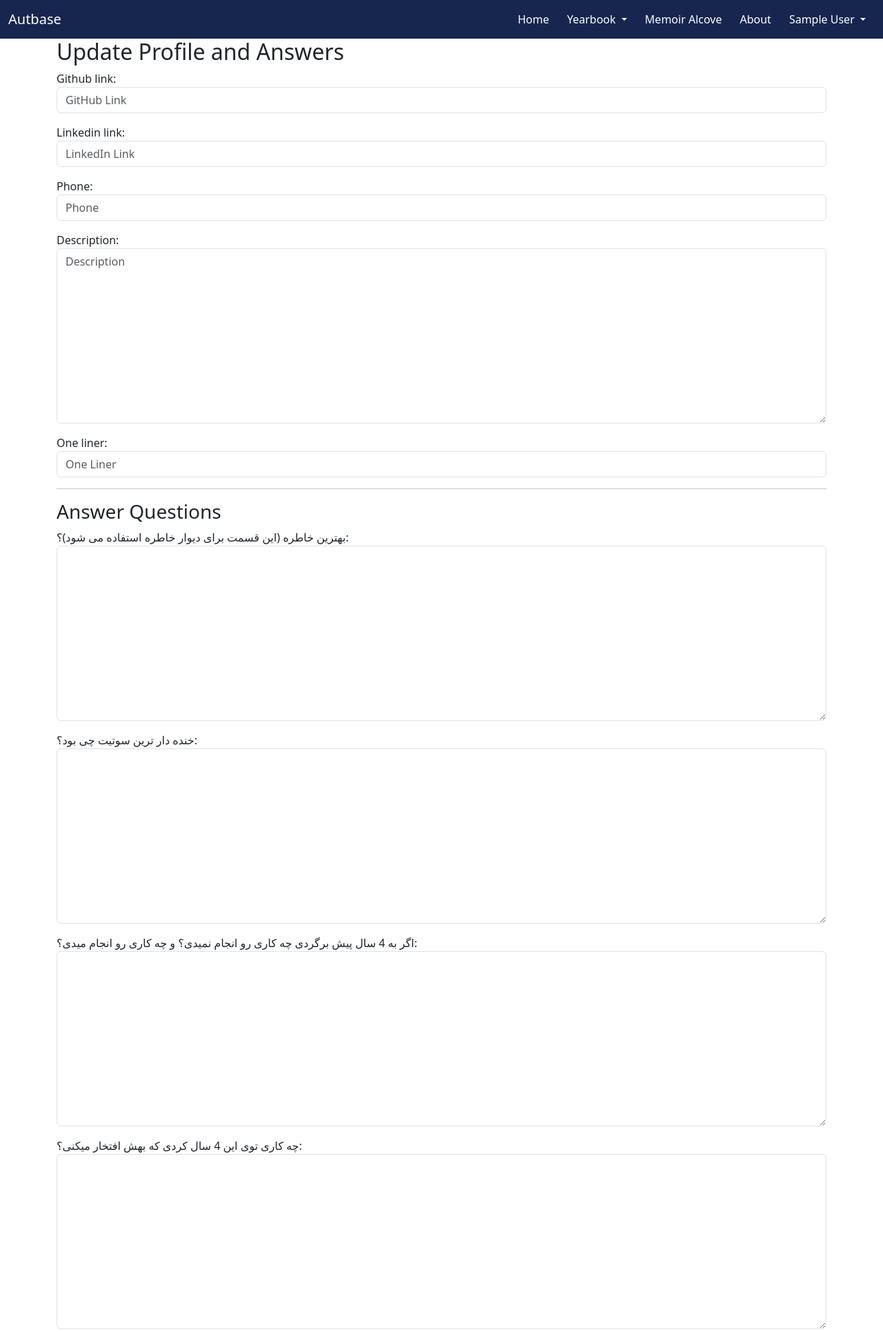
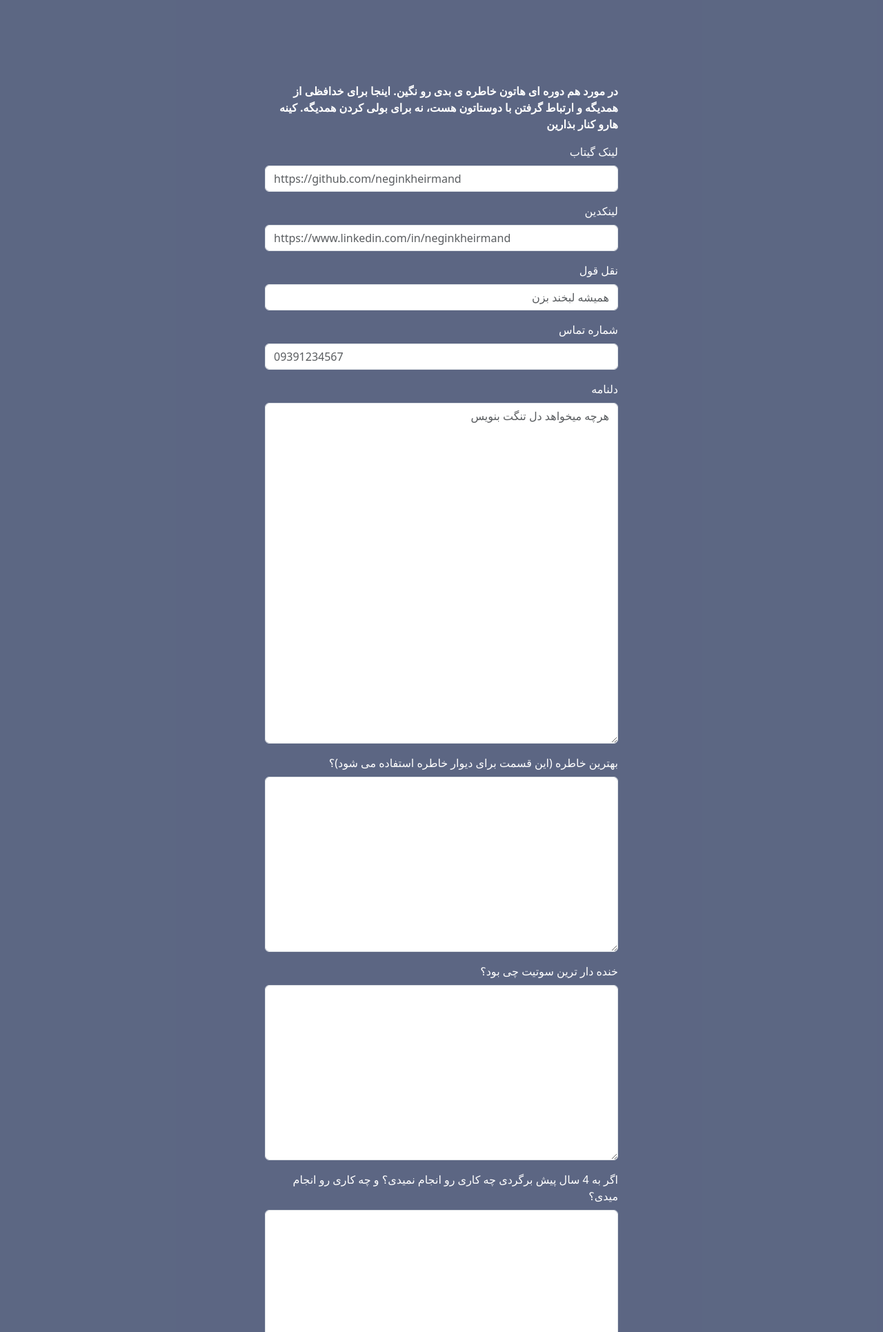
Before and after one commit to CeShora/yearbook, a Django app: page /student/update/ in a window 1280 px wide. Shown: the top 1931 px of the page at 69% size. Run offline with Django 5.2, Linux system fonts and the light colour scheme; the visitor is signed in with stand-in values (Sample User, id 1); data that the repository does not hold is empty.

Commit message:
updated the edit page for the student

```diff
--- a/yearbook/templates/yearbook/student_update.html
+++ b/yearbook/templates/yearbook/student_update.html
@@ -1,140 +1,66 @@
 {% extends 'base.html' %}
 {% block title %}Update Profile{% endblock %}
-
+{% load static %}
+{% load custom_tags %}
 
 {% block extra_css %}
 <style>
-
-
+    .row {
+        padding: 60px 30% 60px 30%;
+    }
+    .studentform {
+        background-color: rgba(23, 38, 79, 0.7);
+        padding: 60px 0;
+    }
     .right-align {
         text-align: right !important;
     }
-    .nav-item{
-        padding: 0 5px;
-
-    }
-
-  .navbar .btn-login{
-      background-color: rgb(38, 66, 145);
-      border-color: rgb(38, 66, 145);
-      transition: background-color 0.3s, border-color 0.3s;
-      color: #fff;
-      }
-
-
-      .navbar .btn-login:active,
-      .navbar .btn-login:hover,
-      .navbar .btn-login:focus{
-        background-color: rgb(56, 95, 194);
-        border-color: rgb(38, 66, 145); /* Border color on hover */
-        color: #fff;
-      }
-
-
-      .custom-lrnmore-btn {
-      background-color: rgb(56, 95, 194) !important;
-      border-color: rgb(38, 66, 145) !important;
-      color: #fff !important;
-      transition: background-color 0.3s, border-color 0.3s !important;
-  }
-
-      .custom-lrnmore-btn:hover,
-      .custom-lrnmore-btn:focus,
-      .custom-lrnmore-btn:active {
-          background-color: rgb(38, 66, 145) !important;
-          border-color: rgb(28, 50, 109) !important;
+    .white{
         color: #fff !important;
     }
-
-      .white{
-        color: white !important;
+    .bottom-padding{
+        padding: 0 0 30px 30px;
     }
-
-      .navbar {
-      background-color: rgb(23, 38, 79);
-      }
-
-      .dropdown-item{
-        color: #fff !important;
-      }
-
-      .custom-dropdown {
-        background-color: rgb(38,66,145) !important; /* Change this to the color you want */
-      }
-
-      .custom-dropdown .dropdown-item {
-        background-color: rgb(38,66,145) !important; /* Change this to the color you want */
-      }
-
-      .custom-dropdown .dropdown-item:hover {
-        background-color: rgb(38,66,145) !important; /* Change this to the hover color you want */
+    .black {
+        color: rgb(0, 0, 0) !important;
     }
 </style>
 {% endblock %}
 
-
-
 {% block content %}
-<!-- NAVBAR -->
-<nav class="navbar navbar-expand-lg sticky-top" data-bs-theme="dark">
-<div class="container-fluid">
-    <a class="navbar-brand" href="/">Autbase</a>
-    <button class="navbar-toggler" type="button" data-bs-toggle="collapse" data-bs-target="#navbarNavDropdown" aria-controls="navbarNavDropdown" aria-expanded="false" aria-label="Toggle navigation">
-    <span class="navbar-toggler-icon"></span>
-    </button>
-    <div class="collapse navbar-collapse" id="navbarNavDropdown">
-    <ul class="navbar-nav ms-auto">
-        <li class="nav-item">
-        <a class="nav-link active" aria-current="page" href="/">Home</a>
-        </li>
-        <li class="nav-item dropdown">
-          <a class="nav-link dropdown-toggle dropdown-item" role="button" data-bs-toggle="dropdown" aria-expanded="false">
-            Yearbook
-          </a>
-          <ul class="dropdown-menu custom-dropdown">
-            <li><a class="dropdown-item" href="/students">Ce 98</a></li>
-          </ul>
-        </li>
-        <li class="nav-item">
-        <a class="nav-link active" aria-current="page" href="#MemoirAlcove">Memoir Alcove</a>
-        </li>
-        <li class="nav-item">
-        <a class="nav-link active" aria-current="page" href="/about">About</a>
-        </li>
-        {% if user.is_authenticated %}
-        <li class="nav-item dropdown">
-            <a class="nav-link dropdown-toggle white" href="#"  role="button" data-bs-toggle="dropdown" aria-expanded="false">
-                {{ user.first_name }} {{ user.last_name }}
-            </a>
-            <ul class="dropdown-menu custom-dropdown dropdown-menu-end" >
-                <li><a class="dropdown-item" href="/student/{{user.student_id}}">Profile</a></li>
-                <li><a class="dropdown-item" href="/student/update">Edit</a></li>
-                <li><hr class="dropdown-divider"></li>
-                <li><a class="dropdown-item" href="{% url 'logout' %}">Logout</a></li>
-
-            </ul>
-        </li>
-        {% else %}
-        <li class="nav-item">
-        <a class="btn btn-login" href="/login">Login</a>
-        </li>
-        <li class="nav-item">
-        <a class="btn btn-login" href="/student/new">Signup</a>
-        </li>
-        {% endif %}
-    </ul>
+    <form method="post" class="studentform">
+        {% csrf_token %}
+        <div class="row">
+            <p class="right-align white"> <strong> در مورد هم دوره ای هاتون خاطره ی بدی رو نگین. اینجا برای خدافظی از همدیگه و ارتباط گرفتن با دوستاتون هست، نه برای بولی کردن همدیگه. کینه هارو کنار بذارین</strong></p>
+            <div class="col-12">
+                <div class="mb-3 right-align">
+                    <label for="id_github_link" class="form-label white">لینک گیتاب</label>
+                    <input type="url" name="github_link" class="form-control" id="id_github_link" placeholder="https://github.com/neginkheirmand" value="{{ form.github_link.value|default_if_none:'' }}">
+                </div>
+                <div class="mb-3 right-align">
+                    <label for="id_linkedin_link" class="form-label white">لینکدین</label>
+                    <input type="url" name="linkedin_link" class="form-control" id="id_linkedin_link" placeholder="https://www.linkedin.com/in/neginkheirmand" value="{{ form.linkedin_link.value|default_if_none:'' }}">
+                </div>
+                <div class="mb-3 right-align">
+                    <label for="id_one_liner" class="form-label white">نقل قول</label>
+                    <input type="text" name="one_liner" class="form-control right-align " id="id_one_liner" placeholder="همیشه لبخند بزن" value="{{ form.one_liner.value|default_if_none:'' }}">
+                </div>
+                <div class="mb-3 right-align">
+                    <label for="id_phone" class="form-label white">شماره تماس</label>
+                    <input type="text" name="phone" class="form-control" id="id_phone" placeholder="09391234567" value="{{ form.phone.value|default_if_none:'' }}">
+                </div>
+                <div class="mb-3 right-align">
+                    <label for="id_description" class="form-label white">دلنامه</label>
+                    <textarea name="description" class="form-control right-align" id="id_description" rows="20" placeholder="هرچه میخواهد دل تنگت بنویس">{{ form.description.value|default_if_none:'' }}</textarea>
+                </div>
+                {% for field in answer_form %}
+                    <div class="mb-3 right-align white">
+                        <label for="{{ field.id_for_label }}" class="form-label">{{ field.label }}</label>
+                        {{ field }}
+                    </div>
+                {% endfor %}
+                <button type="submit" class="btn btn-primary">Update</button>
             </div>
         </div>
-</nav>
-    <div class="container">
-        <h2>Update Profile and Answers</h2>
-        <form method="post">
-            {% csrf_token %}
-            {{ form.as_p }}
-            <hr>
-            <h3>Answer Questions</h3>
-            {{ answer_form.as_p }}
-            <button type="submit" class="btn btn-primary">Update</button>
     </form>
-    </div>
 {% endblock %}
--- a/yearbook/urls.py
+++ b/yearbook/urls.py
@@ -5,12 +5,12 @@ from . import views
 from django.contrib.auth.views import LogoutView
 
 urlpatterns = [
-    path('', views.home, name='home'), #TODO ADD HALL OF FAME, GALLERY, CLEAN A BIT
+    path('', views.home, name='home'), #TODO GALLERY, CLEAN A BIT
     path('remembrancehall/', views.remembrancehall, name='remembrancehall'),
     path('about/', views.about, name='about'),
     path('reminiscencewall/', views.reminiscencewall, name='reminiscencewall'),
     path('students/', views.student_list, name='student_list'), # NEED TO ADD FILTERS
-    path('student/new/', views.student_create, name='student_create'),  # JUST CHECK ABOUT LOGIN
+    path('student/new/', views.student_create, name='student_create'),
     path('student/update/', views.student_update, name='student_update'),
     path('student/<str:student_id>/', views.student_detail, name='student_detail'), # ADD THE IMAGE LATER
     path('student/<int:student_id>/comment/', views.PostCommentView.as_view(), name='post_comment'),
--- a/yearbook/views.py
+++ b/yearbook/views.py
@@ -105,7 +105,7 @@ def student_update(request):
         form = StudentProfileForm(request.POST, instance=student)
         if form.is_valid():
             form.save()
-            messages.success(request, 'Your profile was successfully updated.')
+            messages.success(request, 'آپدیت شد')
 
         # Process answer forms for each question
         for i, question in enumerate(QUESTIONS):
```
Lines whose indentation alone changed are shown as unchanged.
